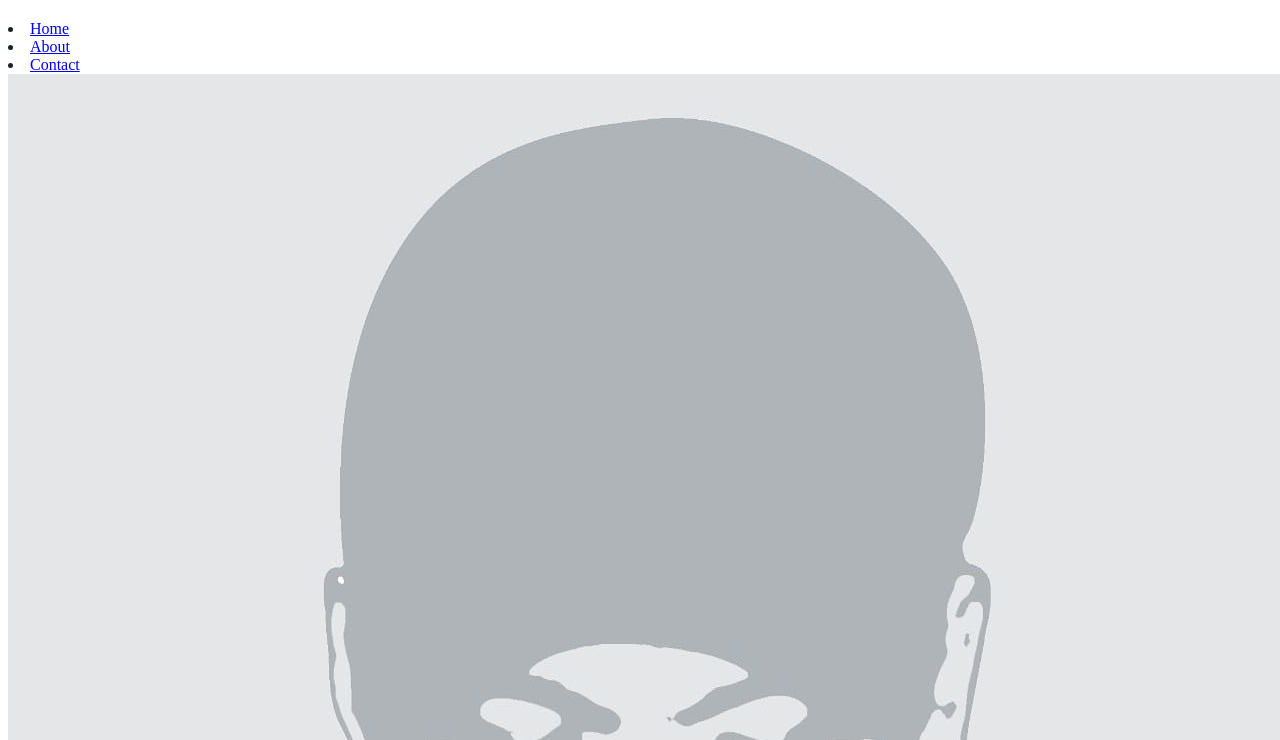
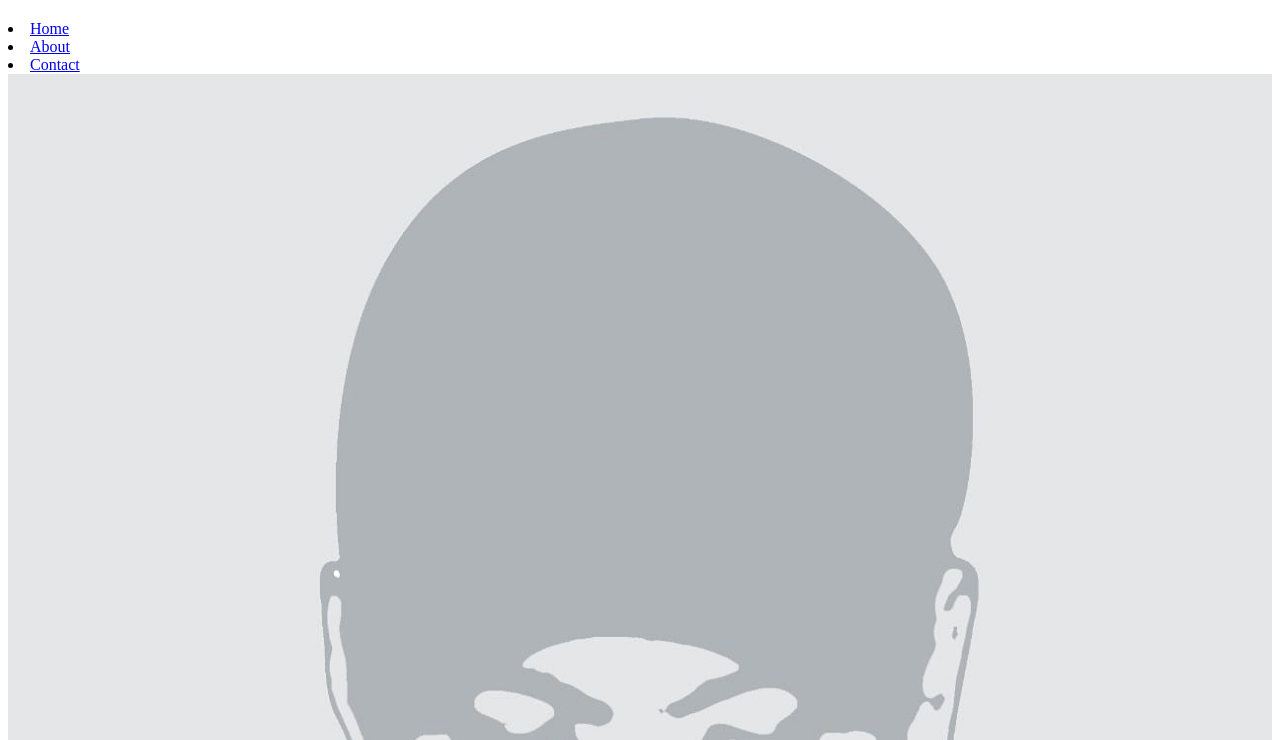
Before and after one commit to shiwilsahid/aboutMe, a plain HTML site: page index.html in a window 1280 px wide. Shown: the part 60-800 px from the top of the page. Drawn offline with Linux system fonts and the light colour scheme; a web font is replaced by a local one.

Commit message:
test img

```diff
--- a/index.css
+++ b/index.css
@@ -1,9 +1,11 @@
-body {
-  color: #19212a;
+:root {
+  --font-sans: "Inter", sans-serif;
+  --text-primary: hsla(200, 70%, 95%, 1);
+  --bg-primary: hsla(200, 70%, 50%, 1);
+  --bg-primary-hover: hsla(200, 70%, 60%, 1);
+  --bg-primary-focus: hsla(200, 70%, 40%, 1);
 }
-.header {
-  color: aqua;
+img {
+  width: 100%;
+  object-fit: contain;
 }
-.container {
-  color: aquamarine;
-}
```
